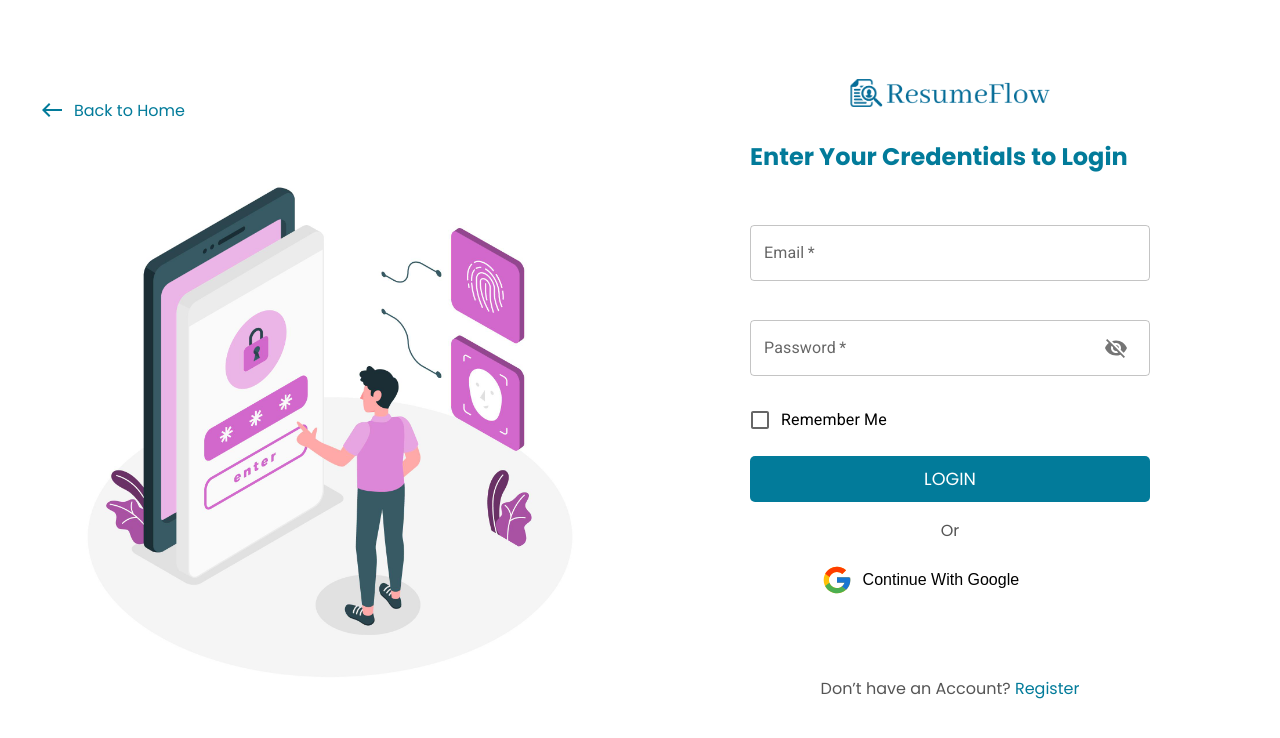
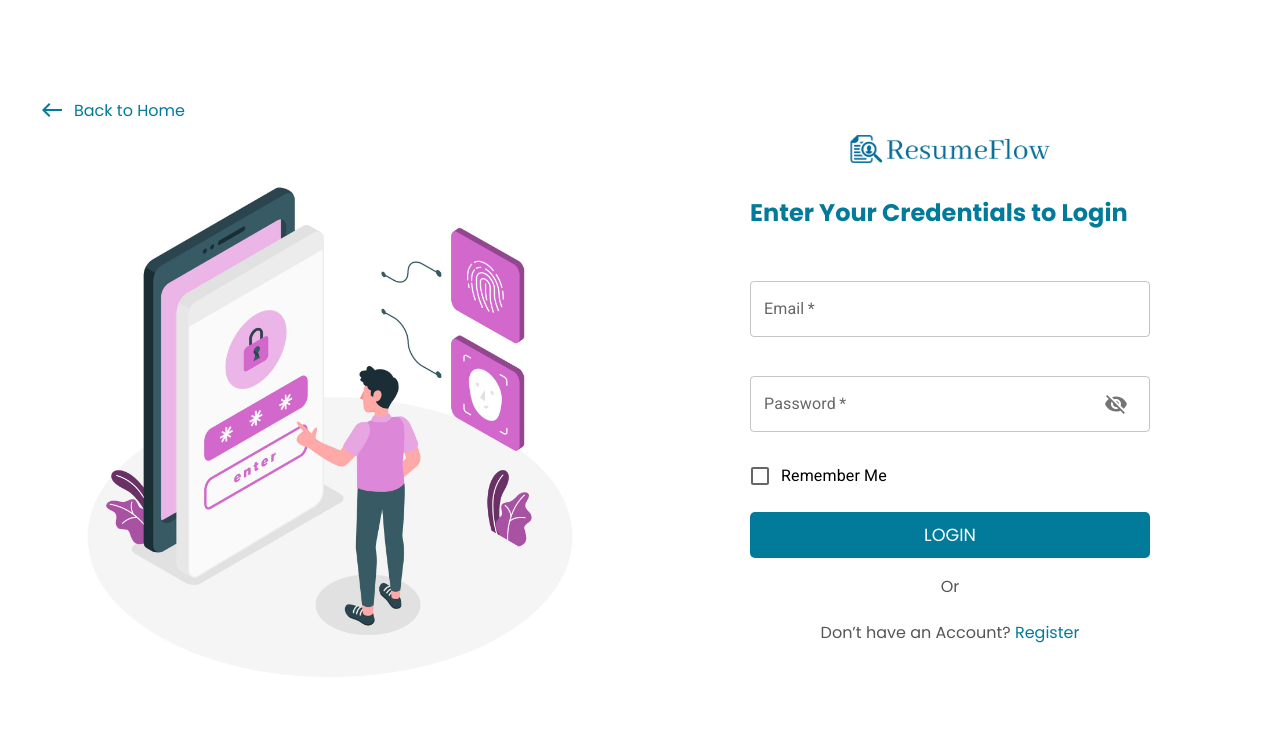
Before and after one commit to dev123chauhan/resume-builder, a React (Vite) app in the folder client/: page /login in a window 1280 px wide. Shown: the top 738 px of the page. Built offline with nearby package versions, Linux system fonts and the light colour scheme.

Commit message:
27/09/2024

```diff
--- a/client/src/components/Login/Login.jsx
+++ b/client/src/components/Login/Login.jsx
@@ -1,6 +1,5 @@
 import { useState } from "react";
 import { TextField, Checkbox, FormControlLabel, FormGroup, IconButton, InputAdornment } from "@mui/material";
-import { FcGoogle } from "react-icons/fc";
 import { Link, useNavigate } from "react-router-dom";
 import { Visibility, VisibilityOff } from "@material-ui/icons";
 import axios from "axios";
@@ -96,10 +95,6 @@
         </form>
         <p>Or</p>
         <div>
-          <button className="formBtn">
-            <FcGoogle className="googleIcon" />
-            Continue With Google
-          </button>
           <p>
             Don’t have an Account?{" "}
             <Link className="registerColor" to="/register">
--- a/client/src/components/Signup/Register.jsx
+++ b/client/src/components/Signup/Register.jsx
@@ -1,7 +1,6 @@
 import loginImage from "../../assets/loginImage.jpg";
 import TextField from "@mui/material/TextField";
 import { FormGroup, IconButton, InputAdornment } from "@mui/material";
-import { FcGoogle } from "react-icons/fc";
 import { Link, useNavigate } from "react-router-dom";
 import logo2image from "../../assets/logo2image.png";
 import { useState } from "react";
@@ -112,10 +111,6 @@
         </form>
         <p>Or</p>
         <div>
-          <button className="formBtn">
-            <FcGoogle className="googleIcon" />
-            Continue With Google
-          </button>
           <p>
             Already have an account?{" "}
             <Link className="registerColor" to="/login">
```
